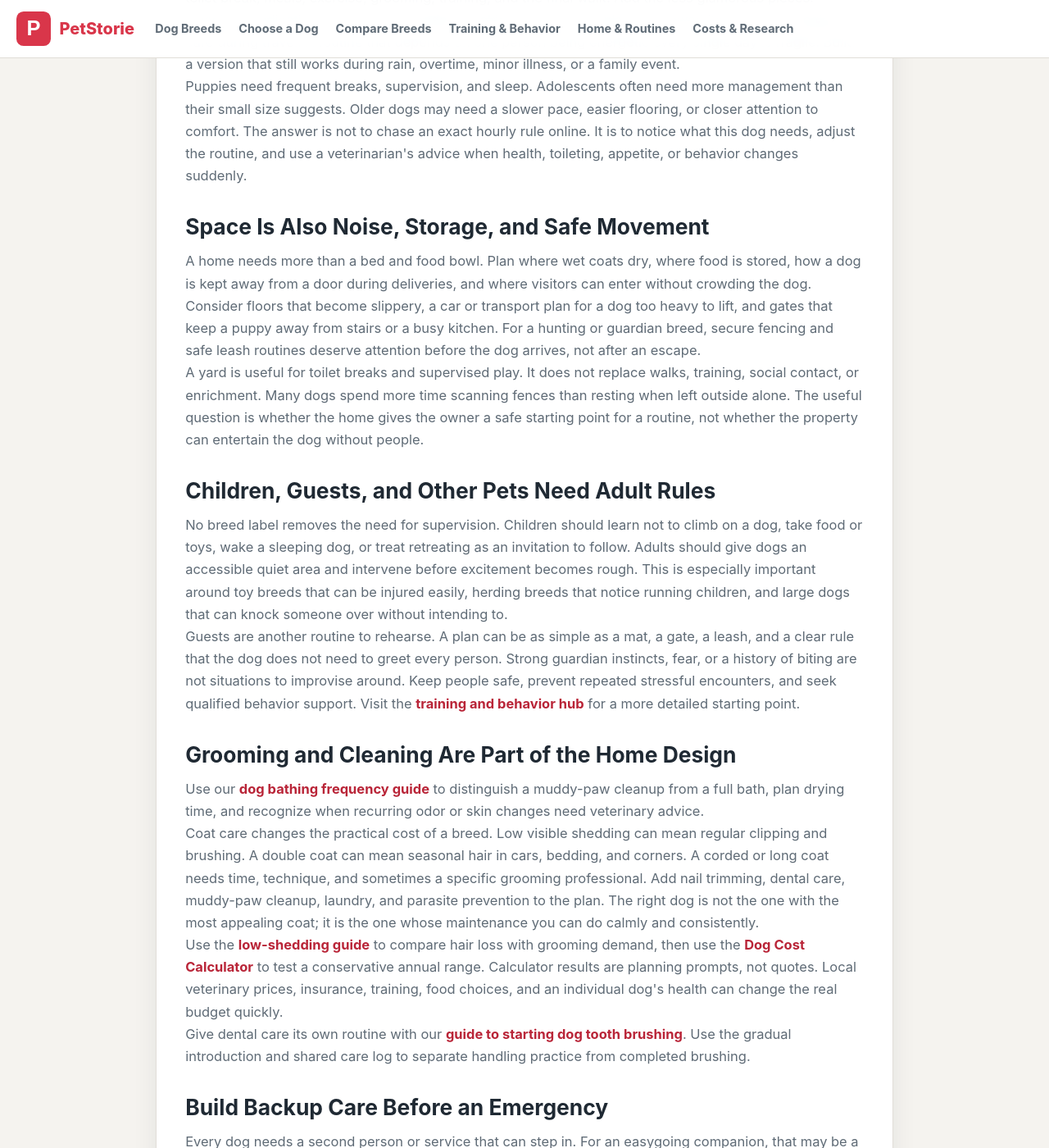
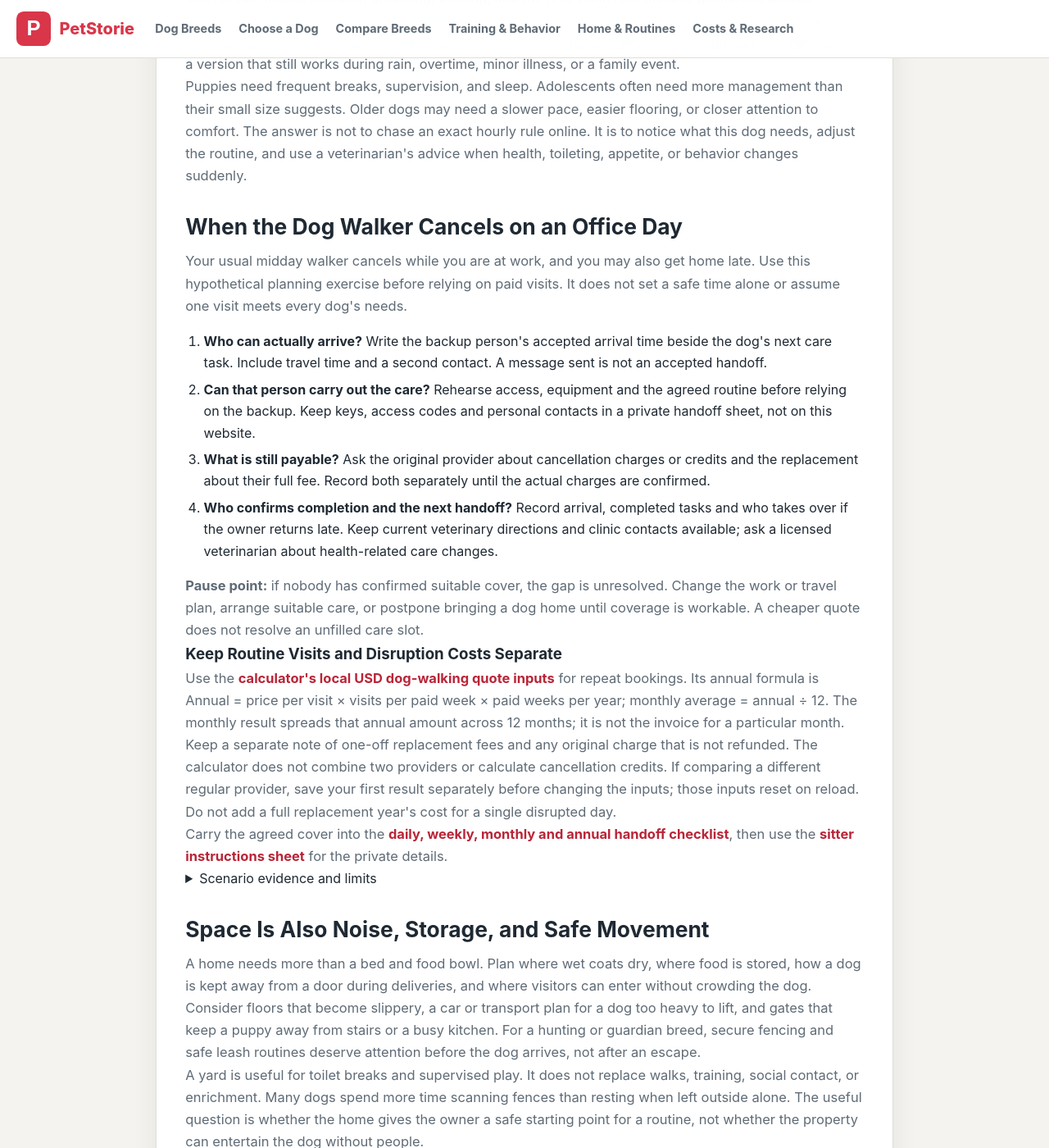
Before and after one commit to hszhaom/MingToys, a Jekyll site: the page built from pages/home-routines.html, in a window 1280 px wide and 1400 px high, scrolled down 836 px. Shown: the whole window at 82% size. Built offline with Jekyll 4.4.1, drawn with Linux system fonts in a browser that asks for light colours.

Commit message:
Connect walker cancellation decisions to care and cost planning

```diff
--- a/_data/care_costs.yml
+++ b/_data/care_costs.yml
@@ -1,5 +1,5 @@
 name: "PetStorie Care & Cost Dataset"
-updated: "2026-10-20"
+updated: "2026-10-22"
 method: "editorial synthesis"
 review_status: "not professionally reviewed"
 items:
@@ -17,19 +17,33 @@ items:
     excludes: "Daycare, boarding, extra travel, holiday surcharges, cancellation fees and other charges unless included in the quoted visit price"
     calculation: "Annual = price per visit × visits per paid week × paid weeks per year; monthly average = annual ÷ 12"
     confidence: "Moderate for general care-planning context; local prices and suitability are unverified"
-    editorial_note: "UK welfare guidance supports planning and handoff questions, not US prices or regulations. Zero cost does not establish adequate care. Input limits are calculator limits, not recommended prices or visit frequencies. Existing base-care allowances remain separate, unvalidated assumptions."
-    accessed: "2026-10-20"
+    editorial_note: "UK welfare guidance and US sitter guidance support planning and handoff questions, not local prices or regulations. Zero cost does not establish adequate care. Input limits are calculator limits, not recommended prices or visit frequencies. Existing base-care allowances remain separate, unvalidated assumptions. The cancellation scenario is an editorial worksheet, not a documented owner case or validated care assessment."
+    accessed: "2026-10-22"
     sources:
       - organization: "Dogs Trust"
         title: "Getting a dog when working full time"
         url: "https://www.dogstrust.org.uk/dog-advice/getting-dog/dog-ready/getting-a-dog-full-time-job"
-        accessed: "2026-10-20"
+        accessed: "2026-10-22"
         supports: "Budget for care while away and plan for changes in informal support"
       - organization: "Dogs Trust"
         title: "How to find a good dog walker"
         url: "https://www.dogstrust.org.uk/dog-advice/life-with-your-dog/outdoors/find-dog-walker"
-        accessed: "2026-10-20"
+        accessed: "2026-10-22"
         supports: "Agree timing, equipment, emergency contacts, individual needs and cancellation arrangements"
+      - organization: "American Animal Hospital Association"
+        title: "Preparing for the Unexpected: Essential Pet Sitter Instructions"
+        url: "https://www.aaha.org/resources/preparing-for-the-unexpected-essential-pet-sitter-instructions/"
+        accessed: "2026-10-22"
+        supports: "Record the dog's routine, access arrangements, veterinary contacts and nearby backup support"
+    cancellation_checks:
+      - question: "Who can actually arrive?"
+        action: "Write the backup person's accepted arrival time beside the dog's next care task. Include travel time and a second contact. A message sent is not an accepted handoff."
+      - question: "Can that person carry out the care?"
+        action: "Rehearse access, equipment and the agreed routine before relying on the backup. Keep keys, access codes and personal contacts in a private handoff sheet, not on this website."
+      - question: "What is still payable?"
+        action: "Ask the original provider about cancellation charges or credits and the replacement about their full fee. Record both separately until the actual charges are confirmed."
+      - question: "Who confirms completion and the next handoff?"
+        action: "Record arrival, completed tasks and who takes over if the owner returns late. Keep current veterinary directions and clinic contacts available; ask a licensed veterinarian about health-related care changes."
     care_plan:
       - frequency: "Daily"
         action: "Confirm today's handoff and return. Keep feeding, toilet breaks and other care assigned outside the paid visit."
--- a/pages/dog-cost-calculator.html
+++ b/pages/dog-cost-calculator.html
@@ -212,7 +212,7 @@ faq_schema:
       <li><strong>{{ task.frequency | escape }}:</strong> {{ task.action | escape }}</li>
       {% endfor %}
     </ul>
-    <p>Build the rest of the schedule with <a href="{{ site.url }}/home-routines/">Home &amp; Routines</a>; use the <a href="{{ site.url }}/dog-breed-selector/">Selector</a> to compare shared breed care labels. A breed preset does not set or change your paid-walk quote.</p>
+    <p>Test your backup cover with the <a href="{{ site.url }}/home-routines/#walker-cancellation">office-day walker cancellation checklist</a>; use the <a href="{{ site.url }}/dog-breed-selector/">Selector</a> to compare shared breed care labels. A breed preset does not set or change your paid-walk quote.</p>
     <details id="paid-walk-evidence">
       <summary>Paid-walk calculation, sources and limits</summary>
       <p>Part of the {{ site.data.care_costs.name | escape }}. This is an <strong>{{ site.data.care_costs.method | escape }}</strong>; <strong>{{ site.data.care_costs.review_status | escape }}</strong>. Source check: {{ walks.accessed | escape }}.</p>
--- a/pages/home-routines.html
+++ b/pages/home-routines.html
@@ -71,6 +71,32 @@ faq_schema:
       hourly rule online. It is to notice what this dog needs, adjust the routine, and use a veterinarian's advice when health,
       toileting, appetite, or behavior changes suddenly.
     </p>
+
+    {% assign walks = site.data.care_costs.items.paid_dog_walks %}
+    <section aria-labelledby="walker-cancellation">
+      <h2 id="walker-cancellation">When the Dog Walker Cancels on an Office Day</h2>
+      <p>Your usual midday walker cancels while you are at work, and you may also get home late. Use this hypothetical planning exercise before relying on paid visits. It does not set a safe time alone or assume one visit meets every dog's needs.</p>
+      <ol class="guide-list">
+        {% for check in walks.cancellation_checks %}
+        <li><strong>{{ check.question | escape }}</strong> {{ check.action | escape }}</li>
+        {% endfor %}
+      </ol>
+      <p><strong>Pause point:</strong> if nobody has confirmed suitable cover, the gap is unresolved. Change the work or travel plan, arrange suitable care, or postpone bringing a dog home until coverage is workable. A cheaper quote does not resolve an unfilled care slot.</p>
+      <h3>Keep Routine Visits and Disruption Costs Separate</h3>
+      <p>Use the <a href="{{ site.url }}/dog-cost-calculator/#paid-walks">calculator's local USD dog-walking quote inputs</a> for repeat bookings. Its annual formula is {{ walks.calculation | escape }}. The monthly result spreads that annual amount across 12 months; it is not the invoice for a particular month.</p>
+      <p>Keep a separate note of one-off replacement fees and any original charge that is not refunded. The calculator does not combine two providers or calculate cancellation credits. If comparing a different regular provider, save your first result separately before changing the inputs; those inputs reset on reload. Do not add a full replacement year's cost for a single disrupted day.</p>
+      <p>Carry the agreed cover into the <a href="{{ site.url }}/dog-cost-calculator/#walk-care-plan">daily, weekly, monthly and annual handoff checklist</a>, then use the <a href="{{ site.url }}/posts/2026/09/24/dog-sitter-instructions-weekend-checklist/">sitter instructions sheet</a> for the private details.</p>
+      <details>
+        <summary>Scenario evidence and limits</summary>
+        <p>From the {{ site.data.care_costs.name | escape }}: {{ site.data.care_costs.method | escape }}; <strong>{{ site.data.care_costs.review_status | escape }}</strong>. Checked {{ walks.accessed | escape }}. {{ walks.confidence | escape }}. {{ walks.editorial_note | escape }}</p>
+        <ul class="guide-list">
+          {% for source in walks.sources %}
+          <li><a href="{{ source.url | escape }}" rel="noopener noreferrer">{{ source.organization | escape }}: {{ source.title | escape }}</a> (accessed {{ source.accessed | escape }}). {{ source.supports | escape }}.</li>
+          {% endfor %}
+        </ul>
+        <p><a href="{{ site.url }}/dog-cost-calculator/#paid-walk-evidence">See the dataset's region, currency, inclusions and exclusions</a>.</p>
+      </details>
+    </section>
 
     <h2>Space Is Also Noise, Storage, and Safe Movement</h2>
     <p>
```
Also changed, not shown: other parts of pages/dog-cost-calculator.html (+1 -1 lines), other parts of pages/home-routines.html (+1 -1 lines), scripts/check-cost-calculator.js (+9 -1 lines).
